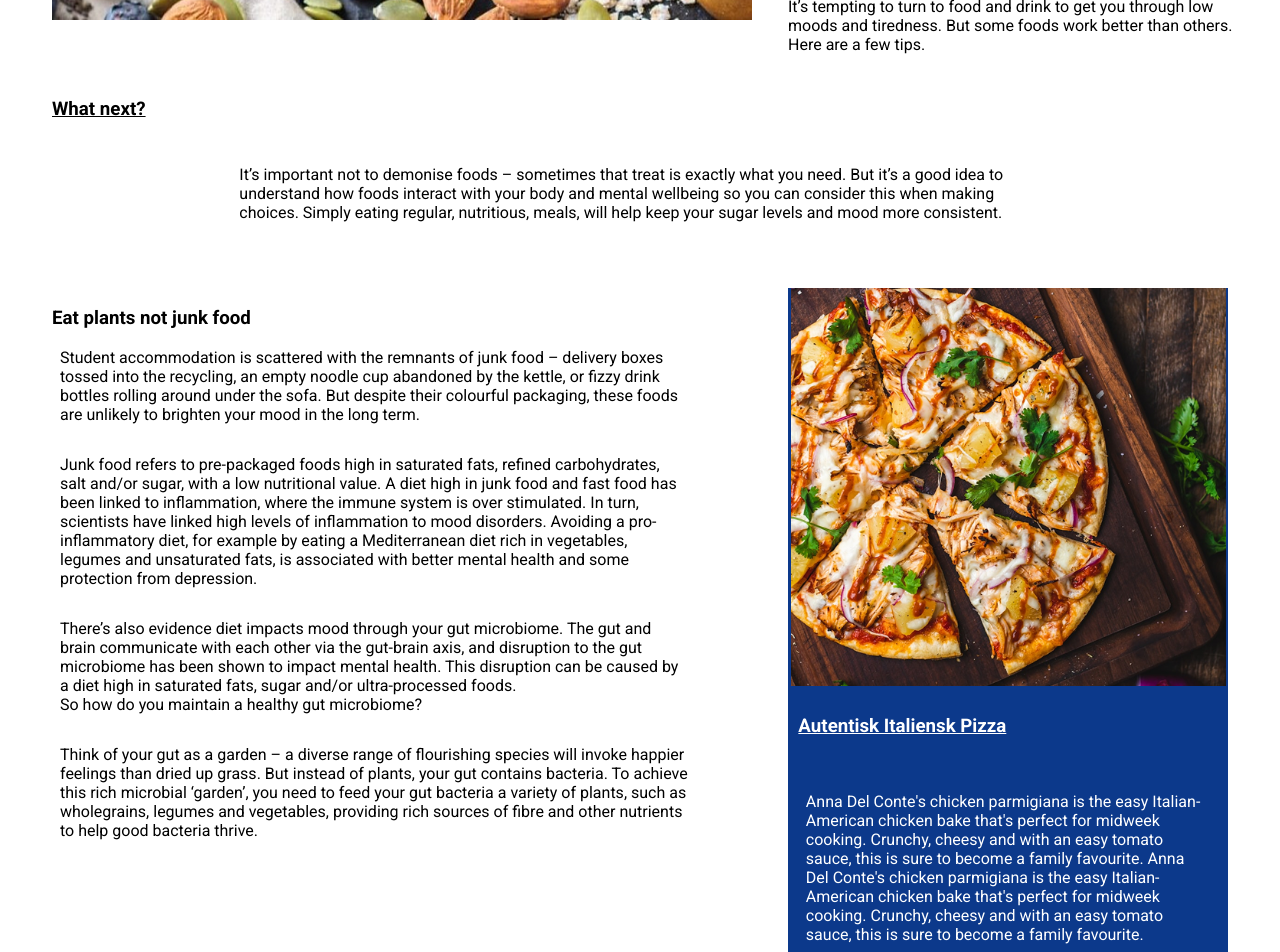
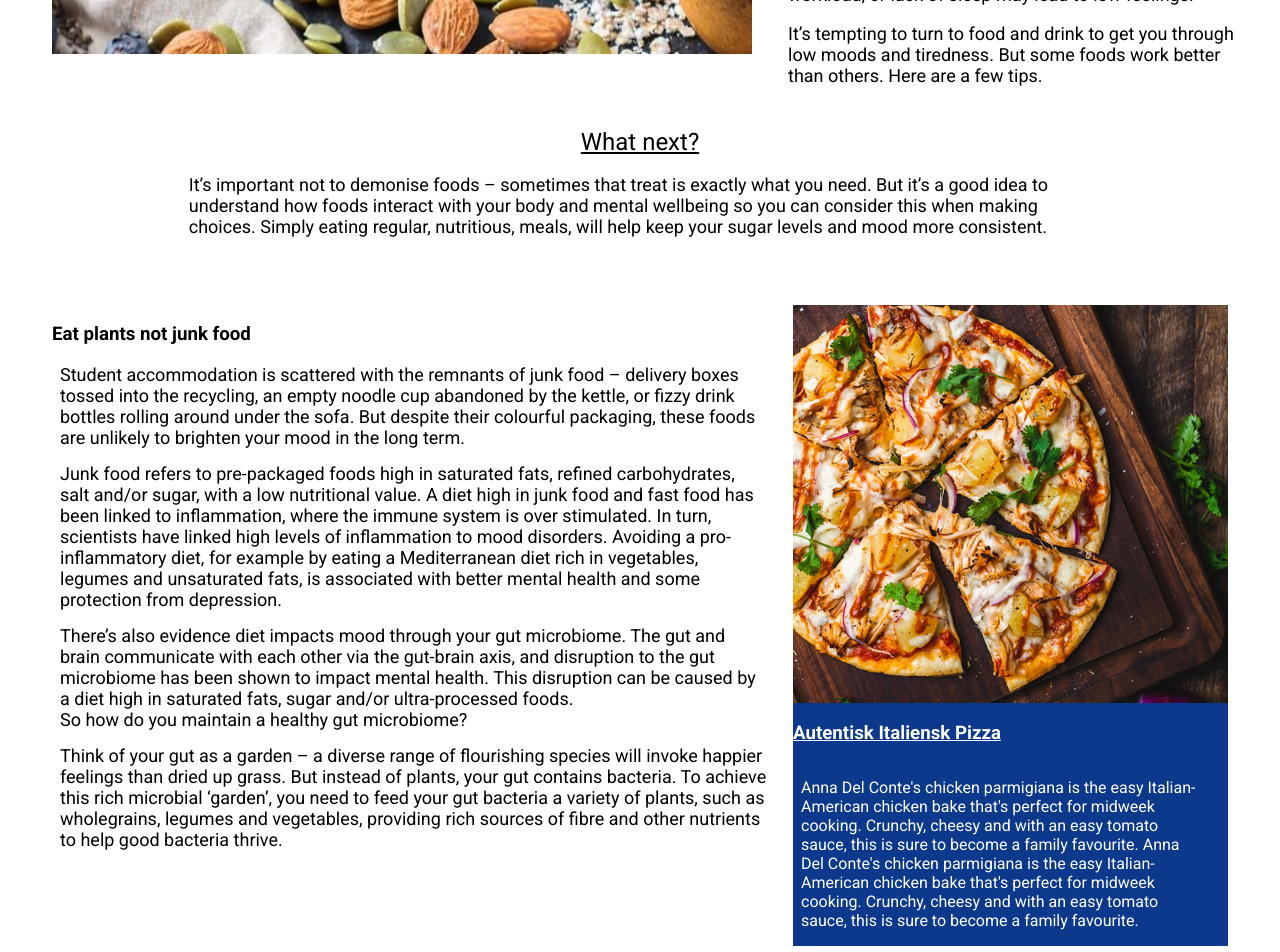
Before and after one commit to TobiasVraa/WTAF, a plain HTML site: page foodStories.html in a window 1280 px wide. Shown: the part 720-1672 px from the top of the page. Drawn offline with Linux system fonts and the light colour scheme.

Commit message:
update foodstories

```diff
--- a/asset/css/style.css
+++ b/asset/css/style.css
@@ -869,17 +869,23 @@ footer p{
     box-shadow: 2px 3px 3px 0 var(--grey900);
     padding: 0;
     grid-area: 1 / 1/ span 2;
+    margin-left: 0;
 }
 
 #foodstoryIntroText{
     flex-direction: column;
     margin-top: 50px;
 }
+#foodstoryIntroText p{
+    max-width: 70ch;
+    font-size: var(--pFontSize);
+}
 
 #foodstoryIntroText h2{
     font-size: var(--h2FontSize);
     text-decoration: underline;
     padding-bottom: 20px;
+    font-weight: normal;
 }
 
 #foodstoryPartOne{
@@ -889,12 +895,18 @@ footer p{
 
 #foodstoryPartOne h3{
     text-decoration: underline;
-    padding: 10px 28px;
+    font-size: var(--h3FontSize);
+    font-weight: normal;
+    display: flex;
+    justify-content: center;
+    margin-bottom: 0;
 }
 
 #foodstoryPartOne p{
     max-width: 90ch;
     align-self: center;
+    font-size: var(--pFontSize);
+    font-weight: normal;
 }
 
 #foodstoryPartTwo{
@@ -906,6 +918,8 @@ footer p{
 .foodstoryPartTwoText p{
     max-width: 70ch;
     padding-bottom: 15px;
+    font-size: var(--pFontSize);
+    margin: 0;
 }
 
 .foodstoryPartTwoRecipe{
@@ -917,11 +931,9 @@ footer p{
 
 .foodstoryPartTwoRecipe p{
     max-width: 45ch;
-    padding: 10px 17.5px 20px;
 }
 
 .foodstoryPartTwoRecipe h3{
-    padding: 10px 10px;
     text-decoration: underline;
 }
 
@@ -936,10 +948,8 @@ footer p{
 
 .foodstoryPartThree img{
     width: 500px;
-    padding: 10px 28px; ;
 }
 
 .foodstoryPartThree p{
-    padding: 15px 28px 0px;
     max-width: 110ch;
 }
```
